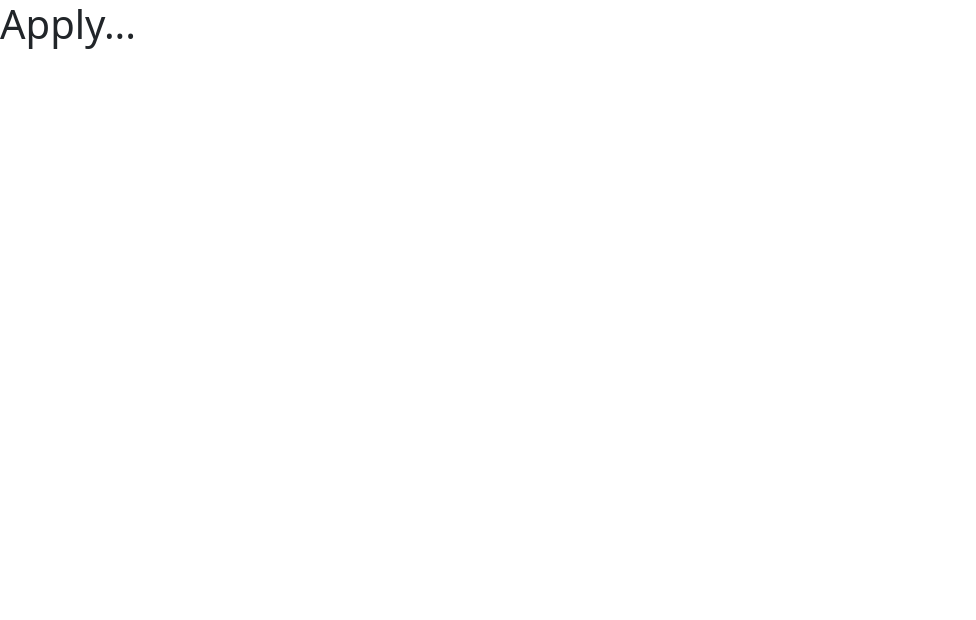
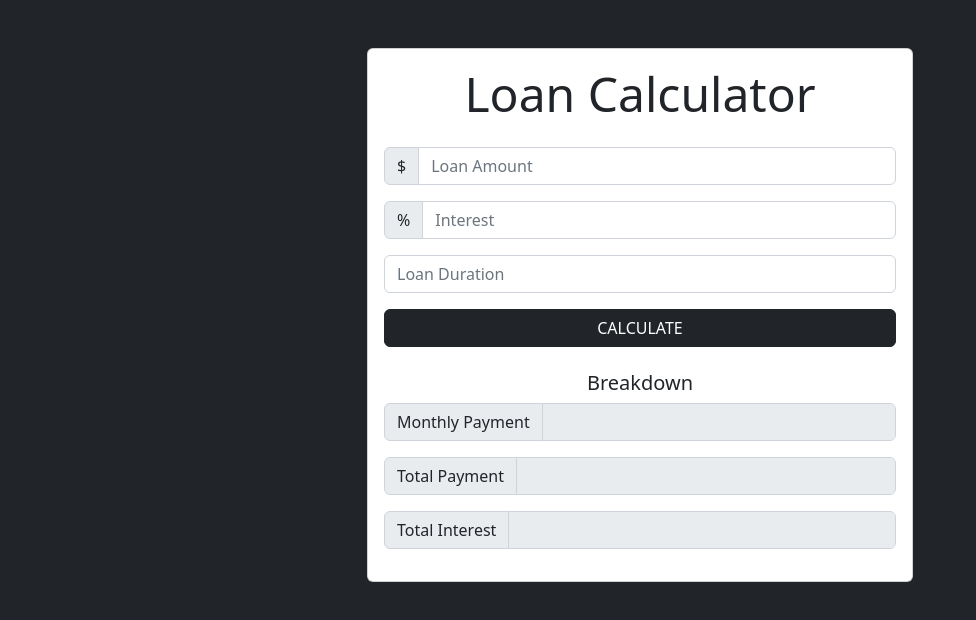
Before and after one commit to Edswel/loanCalculatorJs, a plain HTML site: page index.html in a window 1280 px wide. Shown: the whole page, without its empty margins (0-976 px from the left). Drawn offline with nearby package versions, Linux system fonts and the light colour scheme.

Commit message:
Add basic HTML structure

```diff
--- a/index.html
+++ b/index.html
@@ -12,8 +12,64 @@
   <title>Loan Calculator</title>
 </head>
 
-<body>
-  <h1>Apply...</h1>
+<body class="bg-dark">
+  <div class="container">
+    <div class="row">
+      <div class="col-md-6 mx-auto">
+        <div class="card card-body text-center mt-5">
+          <h1 class="heading display-5 pb-3">Loan Calculator</h1>
+          <form id="loan-form">
+            <div class="form-group pb-3">
+              <div class="input-group">
+                <span class="input-group-text">$</span>
+                <input id="amount" class="form-control" type="number" placeholder="Loan Amount">
+              </div>
+            </div>
+            <div class="form-group pb-3">
+              <div class="input-group">
+                <span class="input-group-text">%</span>
+                <input id="interest" class="form-control" type="number" placeholder="Interest">
+              </div>
+            </div>
+            <div class="form-group pb-3">
+              <input id="years" class="form-control" type="number" placeholder="Loan Duration">
+            </div>
+            <div class="form-group d-grid">
+              <input type="button" class="btn btn-dark" type="submit" value="CALCULATE">
+            </div>
+          </form>
+
+          <!-- Spinner -->
+          <!-- <div id="loading">
+            <img src="img/loading.gif" alt="">
+          </div> -->
+
+          <!-- Loan breakdown -->
+          <div id="results" class="pt-4">
+            <h5>Breakdown</h5>
+            <div class="form-group pb-3">
+              <div class="input-group">
+                <span class="input-group-text">Monthly Payment</span>
+                <input id="monthly-payment" class="form-control" type="number" disabled>
+              </div>
+            </div>
+            <div class="form-group pb-3">
+              <div class="input-group">
+                <span class="input-group-text">Total Payment</span>
+                <input id="total-payment" class="form-control" type="number" disabled>
+              </div>
+            </div>
+            <div class="form-group pb-3">
+              <div class="input-group">
+                <span class="input-group-text">Total Interest</span>
+                <input id="total-interest" class="form-control" type="number" disabled>
+              </div>
+            </div>
+          </div>
+        </div>
+      </div>
+    </div>
+  </div>
 
   <!-- JavaScript Bundle with Popper -->
   <script src="https://cdn.jsdelivr.net/npm/bootstrap@5.2.2/dist/js/bootstrap.bundle.min.js"
```
